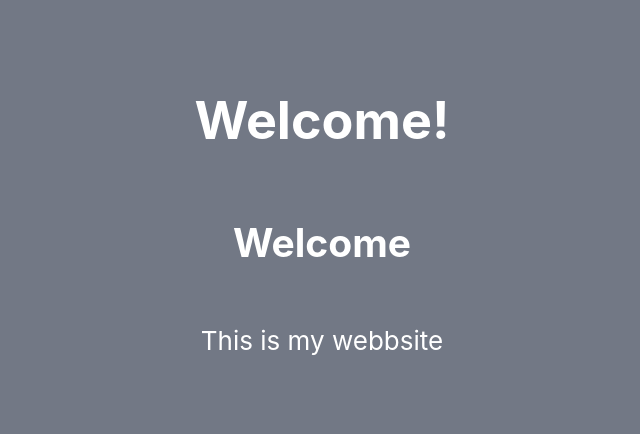
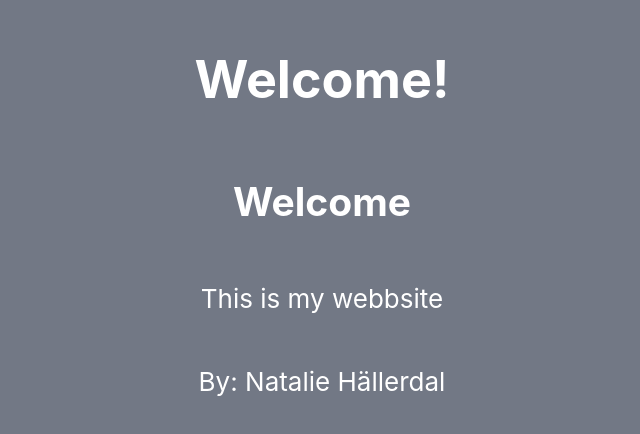
Before and after one commit to natta1995/Webbshop-BooksByHeart, a React (Create React App) app: page / in a window 1280 px wide. Shown: the part 182-616 px from the top of the page, without its empty margins (318-958 px from the left). Built offline with nearby package versions, Linux system fonts and the light colour scheme.

Commit message:
"adding p"

```diff
--- a/src/App.js
+++ b/src/App.js
@@ -7,6 +7,7 @@ function App() {
         <h1>Welcome!</h1>
         <h2>Welcome</h2>
         <p>This is my webbsite</p>
+        <p>By: Natalie Hällerdal</p>
       </header>
     </div>
   );
```
